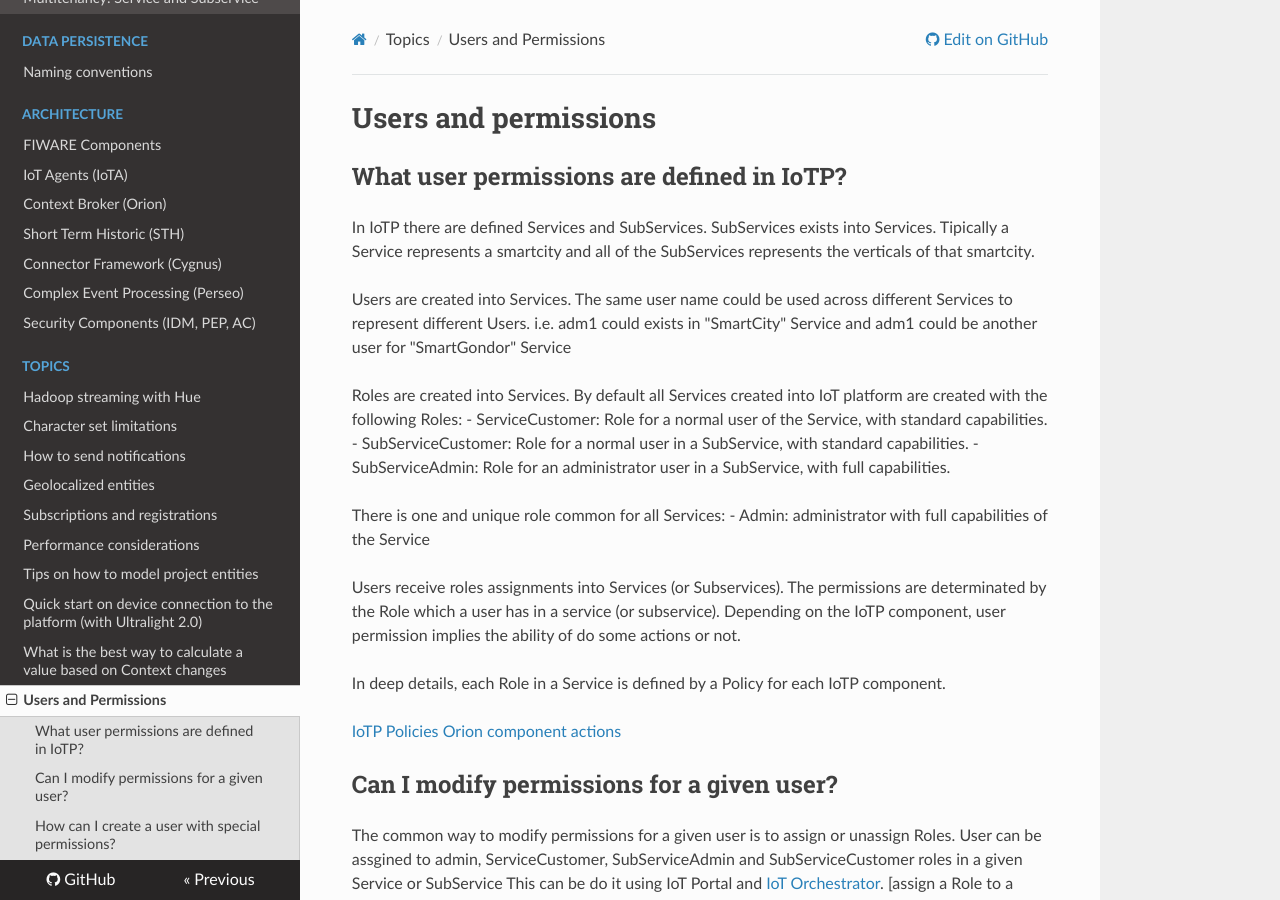
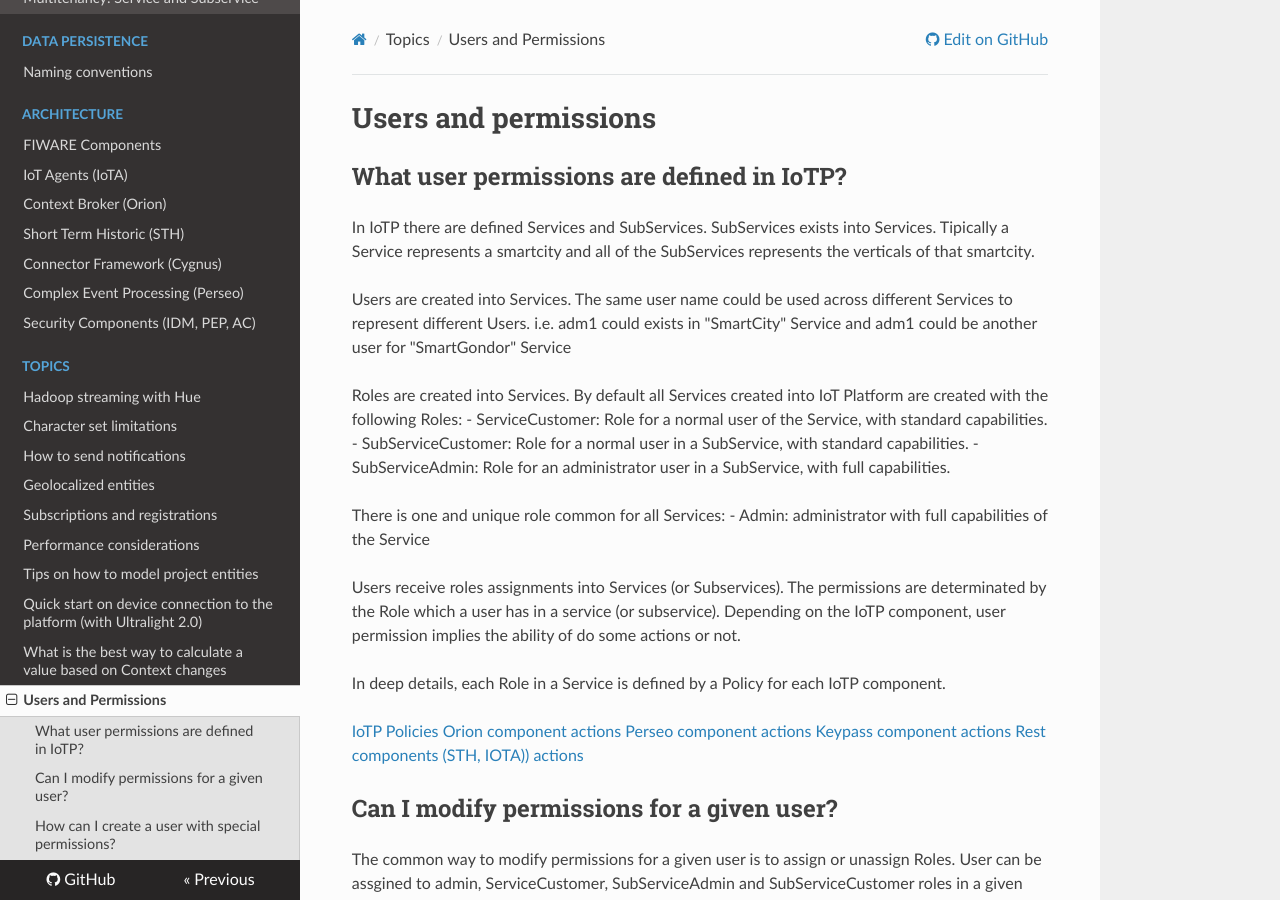
Before and after one commit to telefonicaid/thinking-cities, an MkDocs documentation site: the page built from docs/topics/user_permissions.md, in a window 1280 px wide and 900 px high. Built offline with MkDocs 1.6.1, drawn with Linux system fonts in a browser that asks for light colours; nearby versions of some CDN libraries; old or Windows-style settings are respelled for this version of MkDocs.

Commit message:
add perseo, keypass and rest component actions

```diff
--- a/docs/topics/user_permissions.md
+++ b/docs/topics/user_permissions.md
@@ -10,7 +10,7 @@
 Users are created into Services. The same user name could be used across different Services to represent different Users.
 i.e. adm1 could exists in "SmartCity" Service and adm1 could be another user for "SmartGondor" Service
 
-Roles are created into Services. By default all Services created into IoT platform are created with the following Roles:
+Roles are created into Services. By default all Services created into IoT Platform are created with the following Roles:
 - ServiceCustomer: Role for a normal user of the Service, with standard capabilities.
 - SubServiceCustomer: Role for a normal user in a SubService, with standard capabilities.
 - SubServiceAdmin: Role for an administrator user in a SubService, with full capabilities.
@@ -26,7 +26,9 @@
 
 [IoTP Policies](https://github.com/telefonicaid/orchestrator/tree/master/src/orchestrator/core/policies)
 [Orion component actions](https://github.com/telefonicaid/fiware-pep-steelskin#-rules-to-determine-the-context-broker-action-from-the-request)
-
+[Perseo component actions](https://github.com/telefonicaid/fiware-pep-steelskin#-rules-to-determine-the-perseo-cep-action-from-the-request)
+[Keypass component actions](https://github.com/telefonicaid/fiware-pep-steelskin#rulesKeypass)
+[Rest components (STH, IOTA)) actions](https://github.com/telefonicaid/fiware-pep-steelskin#generic-rest-middleware)
 
 ## Can I modify permissions for a given user?
 The common way to modify permissions for a given user is to assign or unassign Roles.
```
